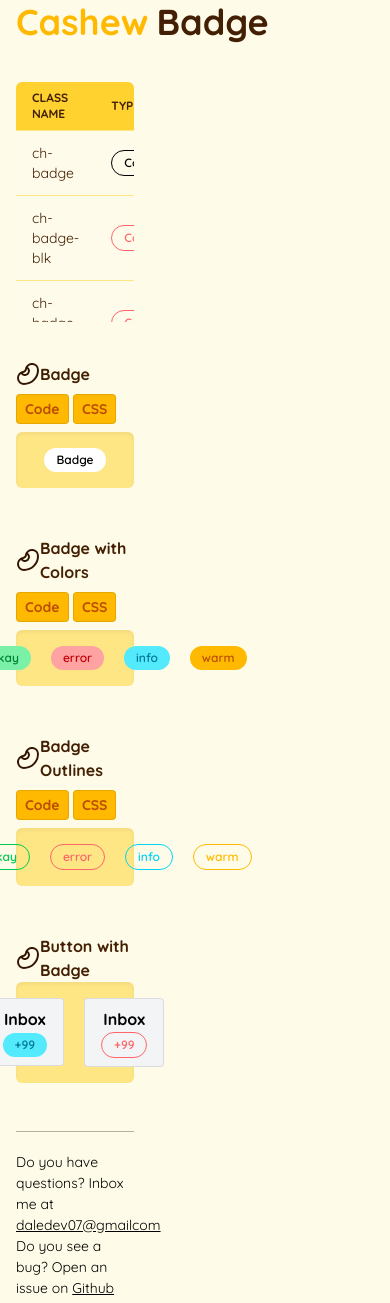
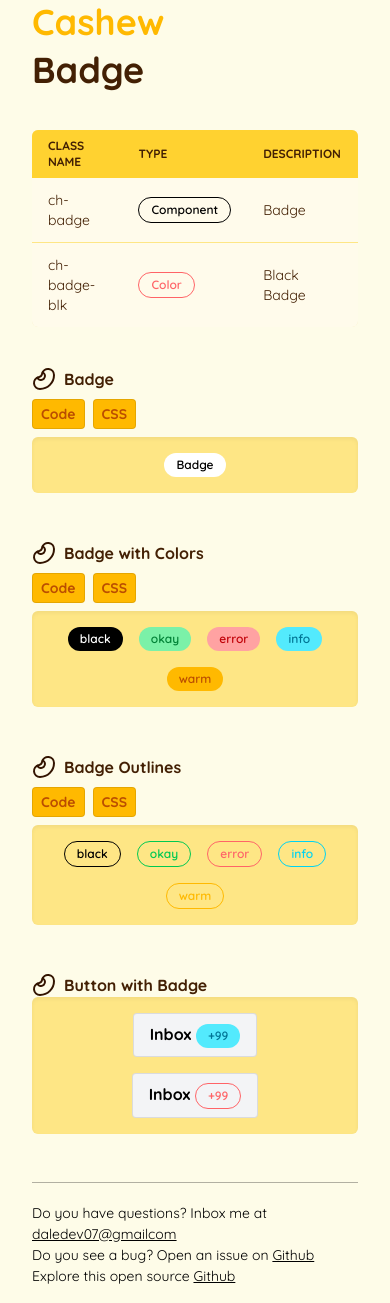
Before and after one commit to DaleStack/CashewUI, a Django app: page /docs/components/badge/ in a window 390 px wide. Shown: the part 347-1650 px from the top of the page. Run offline with Django 5.2, Linux system fonts and the light colour scheme; some libraries are stand-ins or nearby versions; grey boxes are pictures that could not be loaded.

Commit message:
made badge page responsive

```diff
--- a/documentation/templates/documentation/pages/badge.html
+++ b/documentation/templates/documentation/pages/badge.html
@@ -1,16 +1,17 @@
 {% extends "documentation/base.html" %}
 {% load static %}
 {% block content %}
-<div class="pr-60">
+<div class="px-4 lg:px-10">
     <div>
         <!-- TITLE -->
-        <div class="mb-10 flex items-center gap-2">
+        <div class="mb-10 flex flex-col sm:flex-row items-start sm:items-center gap-2">
             <p class="text-4xl font-bold text-amber-400">Cashew</p>
             <p class="text-4xl font-bold text-yellow-950">Badge</p>
         </div>
 
-        <div class="overflow-y-auto max-h-60 bg-amber-100 shadow-inner rounded-md mb-10">
-          <table class="w-full text-left text-sm text-yellow-950">
+        <!-- TABLE WRAPPER -->
+        <div class="overflow-x-auto bg-amber-100 shadow-inner rounded-md mb-10">
+            <table class="min-w-full text-left text-sm text-yellow-950">
                 <thead class="bg-amber-300 font-bold uppercase text-xs text-yellow-950">
                     <tr>
                         <th class="px-4 py-2">Class name</th>
@@ -18,125 +19,49 @@
                         <th class="px-4 py-2">Description</th>
                     </tr>
                 </thead>
-            <tbody class="bg-amber-50">
-                <tr class="border-t border-amber-200">
+                <tbody class="bg-amber-50 divide-y divide-amber-200">
+                    <tr>
                         <td class="px-4 py-3">ch-badge</td>
                         <td class="px-4 py-3"><span class="ch-badge-outline">Component</span></td>
                         <td class="px-4 py-3">Badge</td>
                     </tr>
-            </tbody>
-
-            <tbody class="bg-amber-50">
-                <tr class="border-t border-amber-200">
+                    <tr>
                         <td class="px-4 py-3">ch-badge-blk</td>
                         <td class="px-4 py-3"><span class="ch-badge-error-outline">Color</span></td>
                         <td class="px-4 py-3">Black Badge</td>
                     </tr>
+                    <!-- You can keep repeating all <tr> like this as before -->
+                    <!-- ... -->
                 </tbody>
-
-            <tbody class="bg-amber-50">
-                <tr class="border-t border-amber-200">
-                    <td class="px-4 py-3">ch-badge-ok</td>
-                    <td class="px-4 py-3"><span class="ch-badge-error-outline">Color</span></td>
-                    <td class="px-4 py-3">Okay Badge</td>
-                </tr>
-            </tbody>
-
-            <tbody class="bg-amber-50">
-                <tr class="border-t border-amber-200">
-                    <td class="px-4 py-3">ch-badge-error</td>
-                    <td class="px-4 py-3"><span class="ch-badge-error-outline">Color</span></td>
-                    <td class="px-4 py-3">Error Badge</td>
-                </tr>
-            </tbody>
-
-            <tbody class="bg-amber-50">
-                <tr class="border-t border-amber-200">
-                    <td class="px-4 py-3">ch-badge-info</td>
-                    <td class="px-4 py-3"><span class="ch-badge-error-outline">Color</span></td>
-                    <td class="px-4 py-3">Info Badge</td>
-                </tr>
-            </tbody>
-
-            <tbody class="bg-amber-50">
-                <tr class="border-t border-amber-200">
-                    <td class="px-4 py-3">ch-badge-warm</td>
-                    <td class="px-4 py-3"><span class="ch-badge-error-outline">Color</span></td>
-                    <td class="px-4 py-3">Warm Badge</td>
-                </tr>
-            </tbody>
-
-            <tbody class="bg-amber-50">
-                <tr class="border-t border-amber-200">
-                    <td class="px-4 py-3">ch-badge-outline</td>
-                    <td class="px-4 py-3"><span class="ch-badge-info-outline">Style</span></td>
-                    <td class="px-4 py-3">Outline Badge</td>
-                </tr>
-            </tbody>
-
-            <tbody class="bg-amber-50">
-                <tr class="border-t border-amber-200">
-                    <td class="px-4 py-3">ch-badge-ok-outline</td>
-                    <td class="px-4 py-3"><span class="ch-badge-info-outline">Style</span></td>
-                    <td class="px-4 py-3">Okay Outline Badge</td>
-                </tr>
-            </tbody>
-
-            <tbody class="bg-amber-50">
-                <tr class="border-t border-amber-200">
-                    <td class="px-4 py-3">ch-badge-error-outline</td>
-                    <td class="px-4 py-3"><span class="ch-badge-info-outline">Style</span></td>
-                    <td class="px-4 py-3">Error Outline Badge</td>
-                </tr>
-            </tbody>
-
-            <tbody class="bg-amber-50">
-                <tr class="border-t border-amber-200">
-                    <td class="px-4 py-3">ch-badge-info-outline</td>
-                    <td class="px-4 py-3"><span class="ch-badge-info-outline">Style</span></td>
-                    <td class="px-4 py-3">Info Outline Badge</td>
-                </tr>
-            </tbody>
-
-            <tbody class="bg-amber-50">
-                <tr class="border-t border-amber-200">
-                    <td class="px-4 py-3">ch-badge-warm-outline</td>
-                    <td class="px-4 py-3"><span class="ch-badge-info-outline">Style</span></td>
-                    <td class="px-4 py-3">Warm Outline Badge</td>
-                </tr>
-            </tbody>
-
             </table>
         </div>
 
         <!-- DEFAULT BADGE -->
         <div class="mb-12">
-            <div class="flex items-center">
-                <img src="{% static 'documentation/images/Cashew.svg' %}" alt="Cashew">
+            <div class="flex items-center gap-2">
+                <img src="{% static 'documentation/images/Cashew.svg' %}" alt="Cashew" class="w-6 h-6">
                 <p class="font-bold text-yellow-950">Badge</p>
             </div>
-            <div class="my-2">
+            <div class="my-2 flex gap-2 flex-wrap">
                 <button class="cursor-pointer ch-btn ch-btn-sm ch-btn-warm" onclick="toggleBadgePreview()">Code</button>
                 <button class="cursor-pointer ch-btn ch-btn-sm ch-btn-warm" onclick="showBadgeCSS()">CSS</button>
             </div>
-
-            <div id="badgePreviewArea" class="bg-amber-200 shadow-inner text-white p-4 rounded-md flex items-center justify-center flex-col">
+            <div id="badgePreviewArea" class="bg-amber-200 shadow-inner text-white p-4 rounded-md flex items-center justify-center">
                 <span class="ch-badge">Badge</span>
             </div>
         </div>
 
         <!-- BADGE COLORS -->
         <div class="mb-12">
-            <div class="flex items-center">
-                <img src="{% static 'documentation/images/Cashew.svg' %}" alt="Cashew">
+            <div class="flex items-center gap-2">
+                <img src="{% static 'documentation/images/Cashew.svg' %}" alt="Cashew" class="w-6 h-6">
                 <p class="font-bold text-yellow-950">Badge with Colors</p>
             </div>
-            <div class="my-2">
+            <div class="my-2 flex gap-2 flex-wrap">
                 <button class="cursor-pointer ch-btn ch-btn-sm ch-btn-warm" onclick="toggleBadgeColorPreview()">Code</button>
                 <button class="cursor-pointer ch-btn ch-btn-sm ch-btn-warm" onclick="showBadgeColorCSS()">CSS</button>
             </div>
-
-            <div id="badgeColorPreviewArea" class="bg-amber-200 shadow-inner text-white p-4 rounded-md flex items-center justify-center space-x-5">
+            <div id="badgeColorPreviewArea" class="bg-amber-200 shadow-inner text-white p-4 rounded-md flex flex-wrap justify-center gap-4">
                 <span class="ch-badge-blk">black</span>
                 <span class="ch-badge-ok">okay</span>
                 <span class="ch-badge-error">error</span>
@@ -147,16 +72,15 @@
 
         <!-- BADGE OUTLINES -->
         <div class="mb-12">
-            <div class="flex items-center">
-                <img src="{% static 'documentation/images/Cashew.svg' %}" alt="Cashew">
+            <div class="flex items-center gap-2">
+                <img src="{% static 'documentation/images/Cashew.svg' %}" alt="Cashew" class="w-6 h-6">
                 <p class="font-bold text-yellow-950">Badge Outlines</p>
             </div>
-            <div class="my-2">
+            <div class="my-2 flex gap-2 flex-wrap">
                 <button class="cursor-pointer ch-btn ch-btn-sm ch-btn-warm" onclick="toggleBadgeOutlinePreview()">Code</button>
                 <button class="cursor-pointer ch-btn ch-btn-sm ch-btn-warm" onclick="showBadgeOutlineCSS()">CSS</button>
             </div>
-
-            <div id="badgeOutlinePreviewArea" class="bg-amber-200 shadow-inner text-white p-4 rounded-md flex items-center justify-center space-x-5">
+            <div id="badgeOutlinePreviewArea" class="bg-amber-200 shadow-inner text-white p-4 rounded-md flex flex-wrap justify-center gap-4">
                 <span class="ch-badge-outline">black</span>
                 <span class="ch-badge-ok-outline">okay</span>
                 <span class="ch-badge-error-outline">error</span>
@@ -167,12 +91,11 @@
 
         <!-- BUTTON WITH BADGE -->
         <div class="mb-12">
-            <div class="flex items-center">
-                <img src="{% static 'documentation/images/Cashew.svg' %}" alt="Cashew">
+            <div class="flex items-center gap-2">
+                <img src="{% static 'documentation/images/Cashew.svg' %}" alt="Cashew" class="w-6 h-6">
                 <p class="font-bold text-yellow-950">Button with Badge</p>
             </div>
-
-            <div id="badgeButtonPreview" class="bg-amber-200 shadow-inner text-white p-4 rounded-md flex items-center justify-center space-x-5">
+            <div id="badgeButtonPreview" class="bg-amber-200 shadow-inner text-white p-4 rounded-md flex flex-col sm:flex-row items-center justify-center gap-4">
                 <button class="ch-btn">
                     <p>Inbox <span class="ch-badge-info">+99</span></p>
                 </button>
@@ -187,6 +110,7 @@
         {% include 'documentation/const/footer.html' %}
     </div>
 </div>
+
 
 <!-- JavaScript -->
 <script>
--- a/theme/static/css/dist/styles.css
+++ b/theme/static/css/dist/styles.css
@@ -1070,6 +1070,11 @@
     }
   }
   @media (width >= 64rem) {
+    .lg\:px-10 {
+      padding-inline: calc(var(--spacing) * 10);
+    }
+  }
+  @media (width >= 64rem) {
     .lg\:px-24 {
       padding-inline: calc(var(--spacing) * 24);
     }
```
Lines whose indentation alone changed are shown as unchanged.
